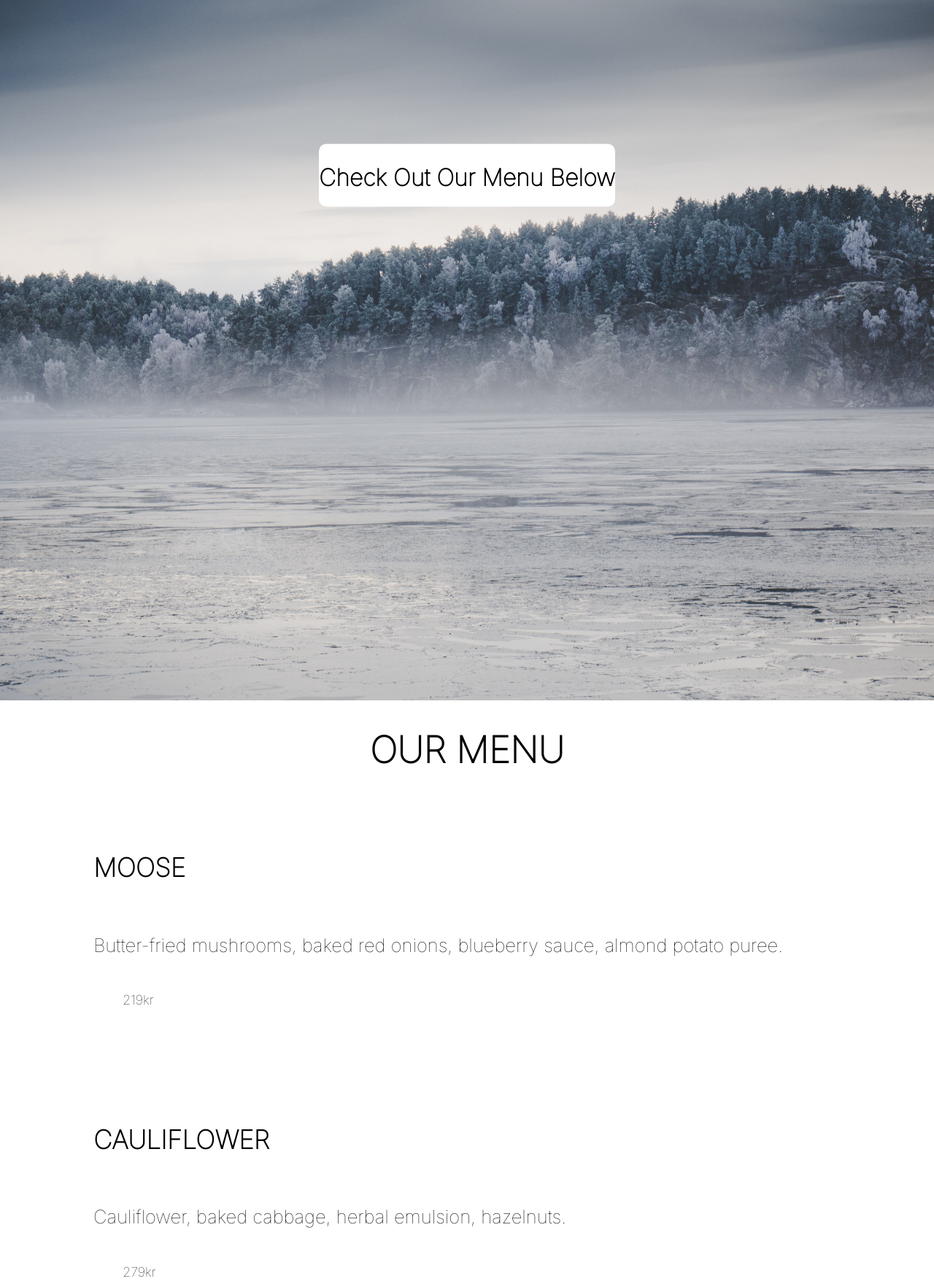
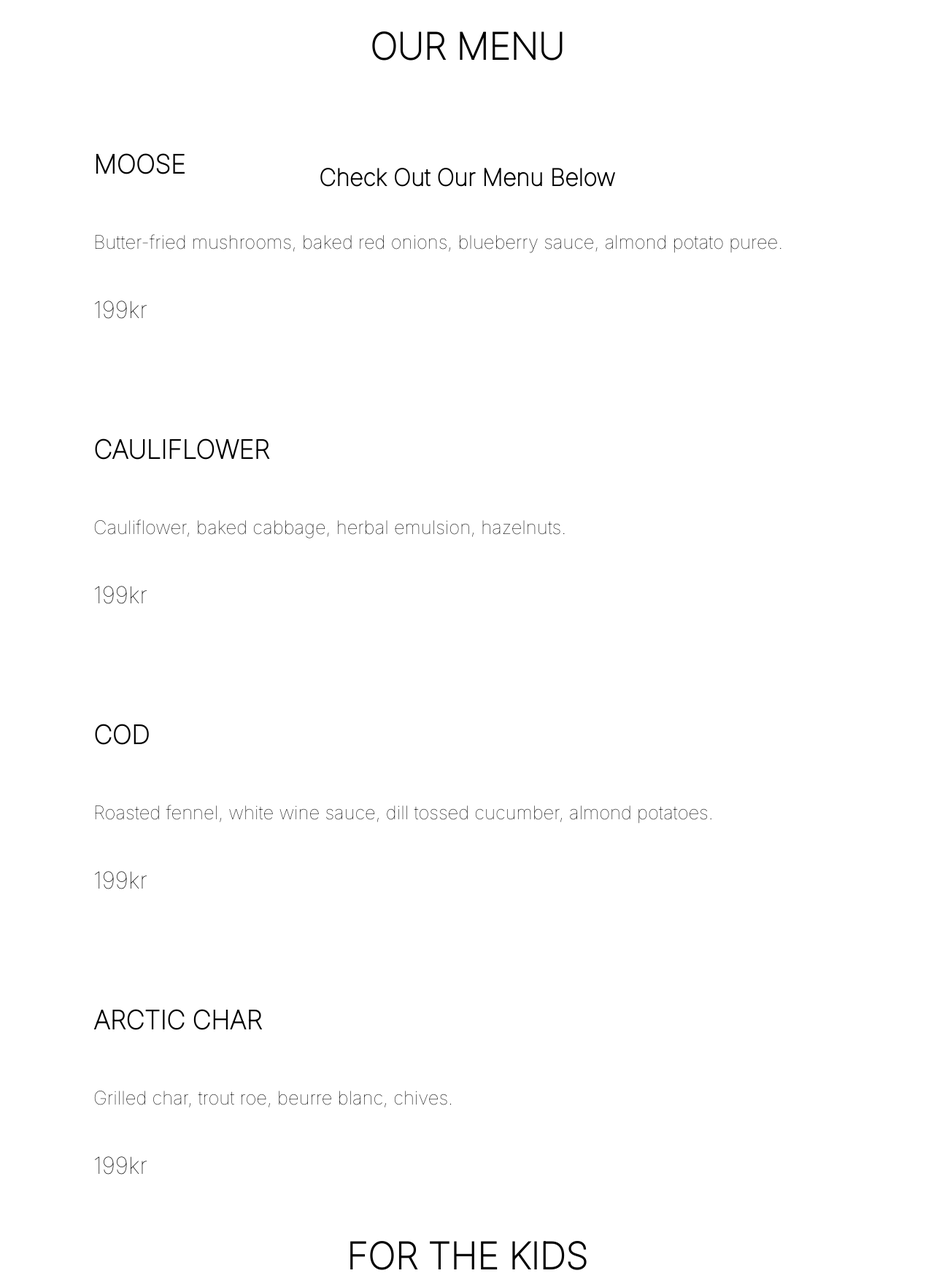
Before and after one commit to matgus217/Artic-Point, a Django app: page /menu.html in a window 1280 px wide. Shown: the part 160-1920 px from the top of the page at 73% size. Run offline with Django 3.2, Linux system fonts and the light colour scheme; some libraries are stand-ins or nearby versions; some web fonts are replaced.

Commit message:
Deployment

```diff
--- a/pages/templates/pages/menu.html
+++ b/pages/templates/pages/menu.html
@@ -47,7 +47,7 @@
 
     <section class="video-intro">
 
-        <img class="menu-img" src="{% static 'snow.jpg' %}" alt="snow">
+
 
         <div class="banner-text">
             <h2>Check Out Our Menu Below</h2>
@@ -67,7 +67,7 @@
                             Butter-fried mushrooms, baked red onions, blueberry sauce, almond
                             potato puree.
                         </p>
-                        <ul>219kr</ul>
+                        <span>199kr</span>
                     </div>
                 </a>
 
@@ -75,7 +75,7 @@
                     <div class="content">
                         <h3>CAULIFLOWER</h3>
                         <p>Cauliflower, baked cabbage, herbal emulsion, hazelnuts.</p>
-                        <ul>279kr</ul>
+                    <span>199kr</span>
                     </div>
                 </a>
 
@@ -86,7 +86,7 @@
                             Roasted fennel, white wine sauce, dill tossed cucumber, almond
                             potatoes.
                         </p>
-                        <ul>299kr</ul>
+                    <span>199kr</span>
                     </div>
                 </a>
 
@@ -94,7 +94,7 @@
                     <div class="content">
                         <h3>ARCTIC CHAR</h3>
                         <p>Grilled char, trout roe, beurre blanc, chives.</p>
-                        <ul>269kr</ul>
+                        <span>199kr</span>
                     </div>
                 </a>
             </div>
@@ -113,7 +113,7 @@
                             Avocado, cucumber, lettuce, tomato and mayonnasie on whole wheat
                             bread.
                         </p>
-                        <ul>119kr</ul>
+                        <span>199kr</span>
                     </div>
                 </a>
 
@@ -124,7 +124,7 @@
                             <div class="content">
                         <h3>PASTA WITH TOMATO SAUCE</h3>
                         <p>Spaghetti with house-made marinara sauce.</p>
-                        <ul>129kr</ul>
+                        <span>199kr</span>
                     </div>
                 </a>
 
@@ -133,7 +133,7 @@
                             <div class="content">
                         <h3>ARTIC BURGER</h3>
                         <p>Moose Burger with lettuce and tomato on a slider bun.</p>
-                        <ul>189kr</ul>
+                    <span>199kr</span>
                     </div>
                 </a>
 
@@ -143,7 +143,7 @@
                             <div class="content">
                         <h3>GRILLED CHICKEN STRIPS</h3>
                         <p>Grilled chicken breast strips with BBQ sauce.</p>
-                        <ul>189kr</ul>
+                        <span>199kr</span>
                     </div>
                 </a>
 
@@ -161,7 +161,7 @@
                     <div class="content">
                         <h3>BLACK CURRANT</h3>
                         <p>Licorice, white chocolate, vanilla.</p>
-                        <ul>219kr</ul>
+                    <span>199kr</span>
                     </div>
                 </a>
 
@@ -169,7 +169,7 @@
                     <div class="content">
                         <h3>BLUEBERRIES</h3>
                         <p>Buttermilk, lemon, thyme.</p>
-                        <ul>189kr</ul>
+                        <span>199kr</span>
                     </div>
                 </a>
 
@@ -177,7 +177,7 @@
                     <div class="content">
                         <h3>LINGONBERRIES</h3>
                         <p>Almond, caramel, coffee.</p>
-                        <ul>179kr</ul>
+                        <span>199kr</span>
                     </div>
                 </a>
 
@@ -185,7 +185,7 @@
                     <div class="content">
                         <h3>CLOUDBERRIES</h3>
                         <p>Hazelnut, browned butter, dark chocolate</p>
-                        <ul>219kr</ul>
+                    <span>199kr</span>
                     </div>
                 </a>
             </div>
@@ -200,7 +200,7 @@
                 <li>Coca-Cola</li>
                 <li>Sprite</li>
                 <li>Fanta</li>
-                <ul>35kr</ul>
+                <span>199kr</span>
             </ul>
 
             <ul class="options-list">
```
